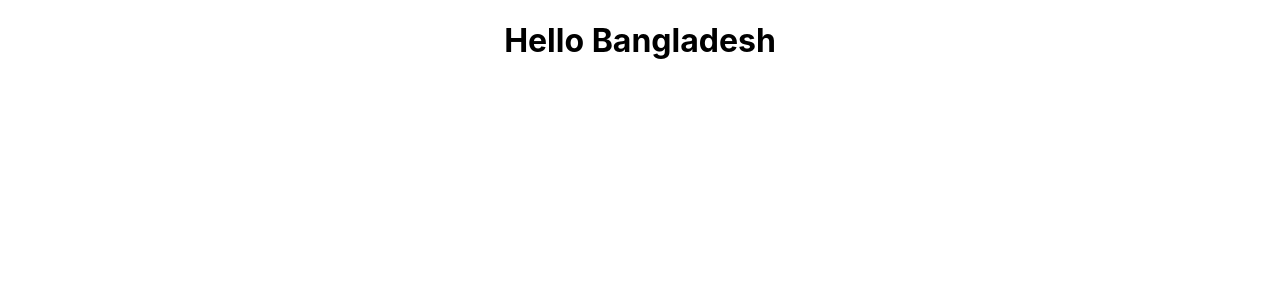
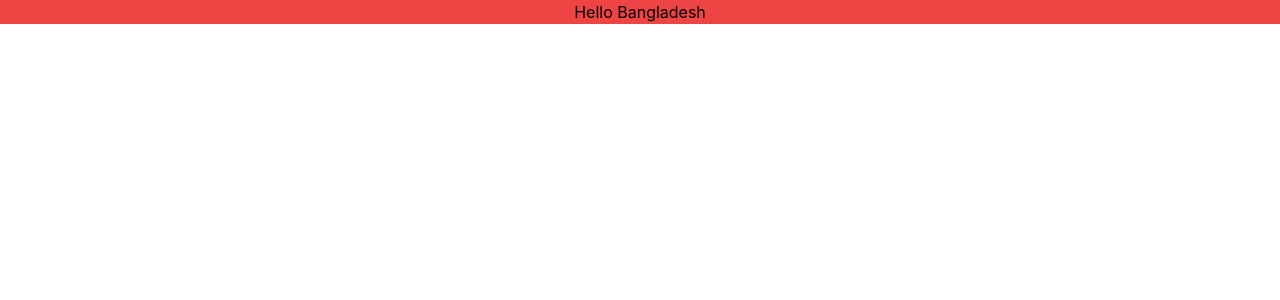
Before and after one commit to loknathsd/earbuds-shop-client, a React (Create React App) app: page / in a window 1280 px wide. Shown: the top 300 px of the page. Built offline with nearby package versions, Linux system fonts and the light colour scheme.

Commit message:
dependency install

```diff
--- a/package.json
+++ b/package.json
@@ -8,6 +8,7 @@
     "@testing-library/user-event": "^13.2.1",
     "react": "^18.2.0",
     "react-dom": "^18.2.0",
+    "react-router-dom": "^6.6.1",
     "react-scripts": "5.0.1",
     "web-vitals": "^2.1.0"
   },
@@ -34,5 +35,8 @@
       "last 1 firefox version",
       "last 1 safari version"
     ]
+  },
+  "devDependencies": {
+    "tailwindcss": "^3.2.4"
   }
 }
--- a/src/App.js
+++ b/src/App.js
@@ -1,10 +1,9 @@
-import logo from './logo.svg';
 import './App.css';
 
 function App() {
   return (
     <div className="App">
-     <h1>Hello Bangladesh</h1>
+     <h1 className='bg-red-500'>Hello Bangladesh</h1>
     </div>
   );
 }
--- a/src/index.css
+++ b/src/index.css
@@ -11,3 +11,6 @@
   font-family: source-code-pro, Menlo, Monaco, Consolas, 'Courier New',
     monospace;
 }
+@tailwind base;
+@tailwind components;
+@tailwind utilities;
--- /dev/null
+++ b/tailwind.config.js
@@ -0,0 +1,8 @@
+/** @type {import('tailwindcss').Config} */
+module.exports = {
+  content: ["./src/**/*.{html,js,jsx}"],
+  theme: {
+    extend: {},
+  },
+  plugins: [],
+}
```
Also changed, not shown: 2 other files (tests, documents, lock files or other folders).
